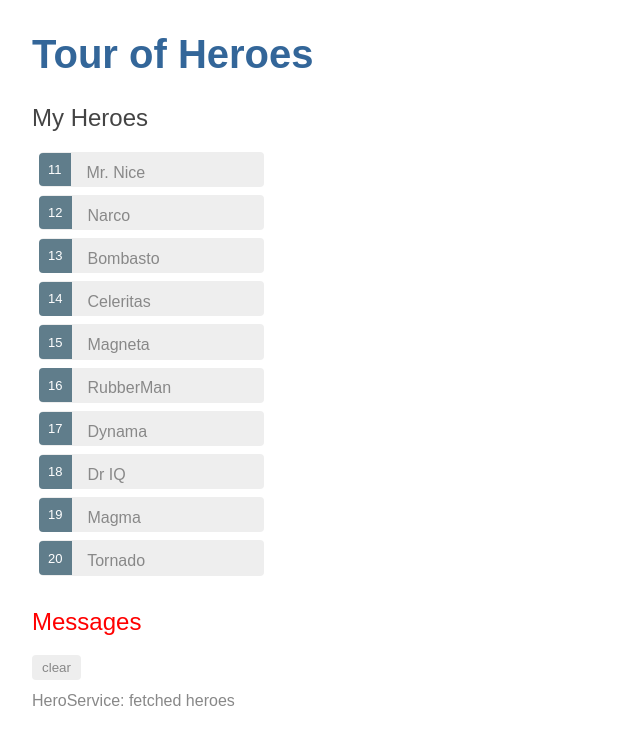
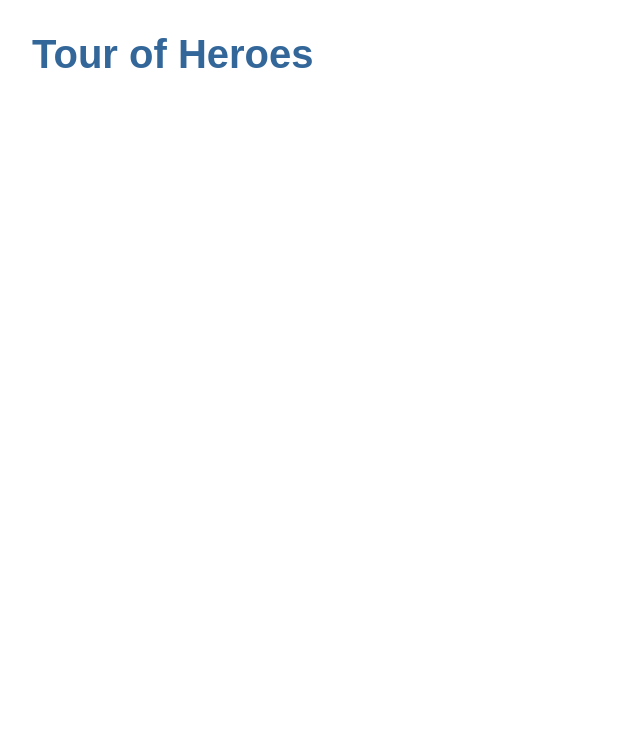
Before and after one commit to tara-fenton/seca-angular, an Angular app: page / in a window 1280 px wide. Shown: the top 744 px of the page, without its empty margins (0-640 px from the left). Built offline with nearby package versions, Linux system fonts and the light colour scheme.

Commit message:
RouterModule.forRoot()

```diff
--- a/src/app/app-routing.module.ts
+++ b/src/app/app-routing.module.ts
@@ -6,6 +6,7 @@ const routes: Routes = [
   { path: 'heroes', component: HeroesComponent }
 ];
 @NgModule({
+  imports: [ RouterModule.forRoot(routes) ],
   exports: [ RouterModule ]
 })
 export class AppRoutingModule {}
--- a/src/app/app.component.html
+++ b/src/app/app.component.html
@@ -1,3 +1,3 @@
 <h1>{{title}}</h1>
-<app-heroes></app-heroes>
+<router-outlet></router-outlet>
 <app-messages></app-messages>
```
